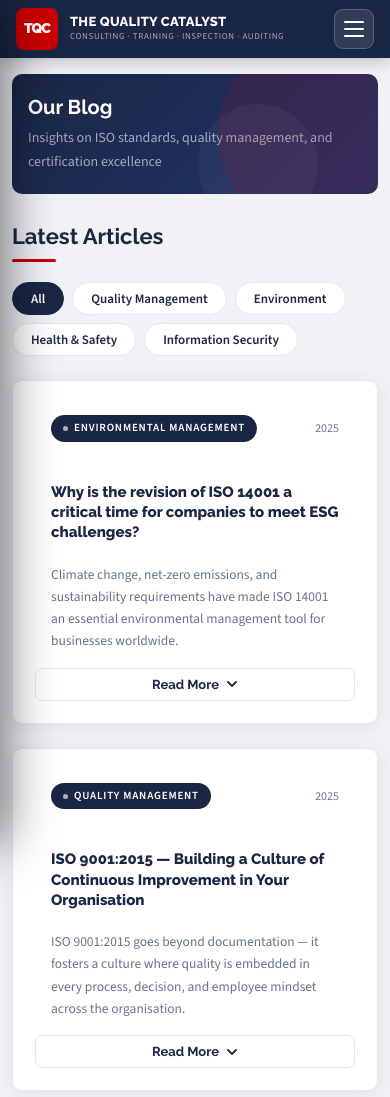
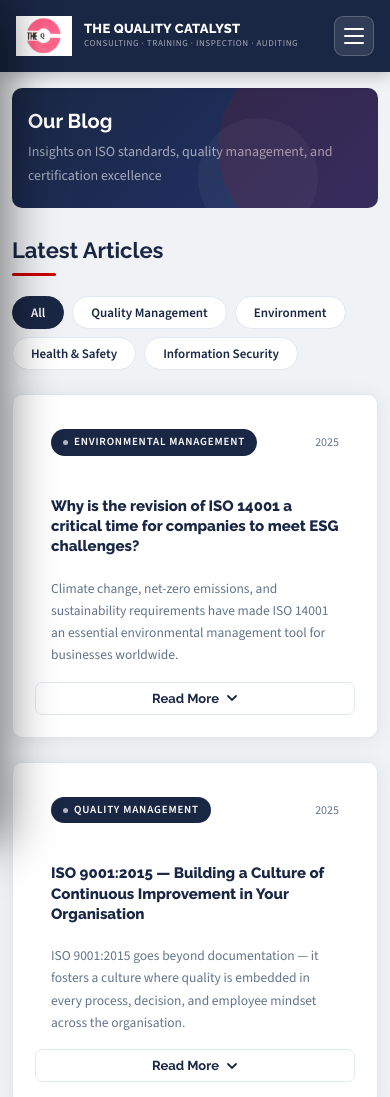
Before and after one commit to ravi78274/THE-QUALITY-CATALYST.github.io, a website: page blog.html in a window 390 px wide. Shown: the top 1097 px of the page. Drawn offline with nearby package versions, Linux system fonts and the light colour scheme.

Commit message:
Add files via upload

```diff
--- a/blog.html
+++ b/blog.html
@@ -222,7 +222,7 @@
 <header class="topbar">
   <div class="topbar-inner">
     <a href="index.html" class="logo-area">
-      <img src="images/logo.jpeg" alt="TQC Logo" class="logo-img" onerror="this.style.display='none';this.nextElementSibling.style.display='flex'"/>
+      <img src="Screenshot 2026-04-14 141346.png" alt="TQC Logo" class="logo-img" onerror="this.style.display='none';this.nextElementSibling.style.display='flex'"/>
       <div class="logo-icon" style="display:none;">TQC</div>
       <div class="logo-text">
         <div class="company">THE QUALITY CATALYST</div>
--- a/style.css
+++ b/style.css
@@ -40,14 +40,15 @@
   background: var(--navy);
   position: sticky; top: 0; z-index: 1000;
   box-shadow: 0 2px 16px rgba(0,0,0,0.25);
+  height: 72px; overflow: visible;
 }
 .topbar-inner {
   display: flex; align-items: center; justify-content: space-between;
-  max-width: 1240px; margin: 0 auto; padding: 0 28px;
-}
-.logo-area { display: flex; align-items: center; gap: 12px; padding: 8px 0; text-decoration: none; }
-.logo-img { width: 56px; height: 56px; object-fit: contain; border-radius: 6px; background: transparent; padding: 0; }
-.logo-icon { width: 54px; height: 54px; background: var(--red); border-radius: 8px; display: flex; align-items: center; justify-content: center; font-family: 'Raleway',sans-serif; font-weight: 900; color: #fff; font-size: 18px; flex-shrink: 0; letter-spacing: -1px; }
+  max-width: 1240px; margin: 0 auto; padding: 0 28px; height: 100%;
+}
+.logo-area { display: flex; align-items: center; gap: 12px; padding: 4px 0; text-decoration: none; }
+.logo-img { width: 80px; height: 80px; object-fit: contain; border-radius: 0; background: transparent; padding: 0; border: none; outline: none; box-shadow: none; filter: hue-rotate(340deg) saturate(1.5) brightness(1.05); }
+.logo-icon { width: 76px; height: 76px; background: transparent; border-radius: 8px; display: flex; align-items: center; justify-content: center; font-family: 'Raleway',sans-serif; font-weight: 900; color: #fff; font-size: 22px; flex-shrink: 0; letter-spacing: -1px; }
 .logo-text .company { font-family: 'Raleway',sans-serif; font-weight: 800; font-size: 20px; color: #fff; letter-spacing: 0.3px; line-height: 1.2; }
 .logo-text .tagline { font-size: 12px; color: rgba(255,255,255,0.6); letter-spacing: 1px; text-transform: uppercase; }
 
@@ -1476,8 +1477,8 @@
   .topbar { padding-left: 0 !important; }
 
   /* Tighten logo on mobile */
-  .logo-img { width: 44px; height: 44px; }
-  .logo-icon { width: 42px; height: 42px; font-size: 14px; }
+  .logo-img { width: 56px; height: 56px; border-radius: 0; }
+  .logo-icon { width: 54px; height: 54px; font-size: 16px; }
   .logo-text .company { font-size: 15px; }
   .logo-text .tagline { font-size: 9px; letter-spacing: 0.6px; }
 }
```
